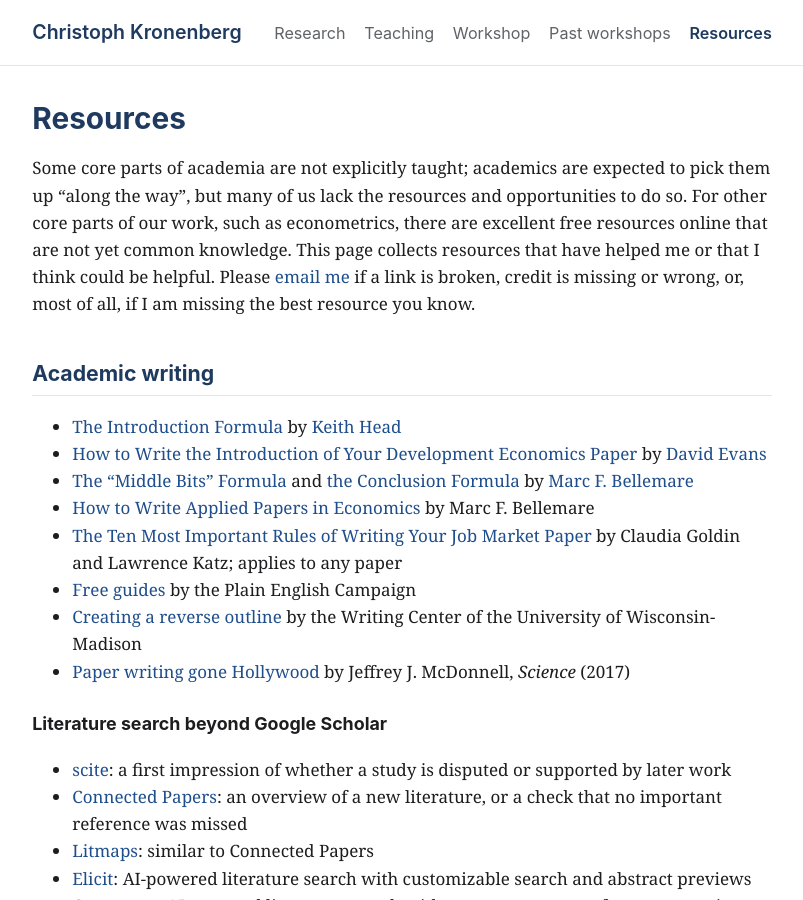
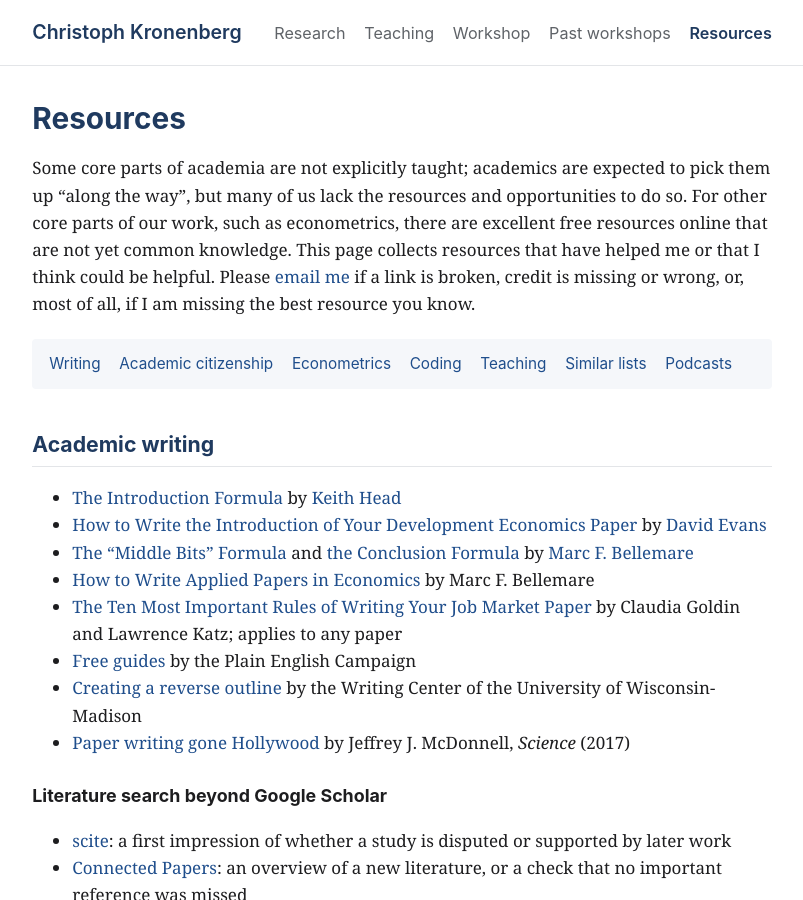
Before and after one commit to christophkronenberg/christophkronenberg.github.io, a Jekyll site: the page built from resources.md, in a window 1280 px wide and 900 px high. Shown: the whole window, without its empty margins (238-1041 px from the left). Built offline with Jekyll 4.4.1, drawn with Linux system fonts in a browser that asks for light colours.

Commit message:
Resources: add table of contents

```diff
--- a/resources.md
+++ b/resources.md
@@ -6,6 +6,16 @@ description: Resources on academic writing, econometrics, coding and teaching in
 ---
 
 Some core parts of academia are not explicitly taught; academics are expected to pick them up "along the way", but many of us lack the resources and opportunities to do so. For other core parts of our work, such as econometrics, there are excellent free resources online that are not yet common knowledge. This page collects resources that have helped me or that I think could be helpful. Please [email me](mailto:christoph.kronenberg@uni-due.de) if a link is broken, credit is missing or wrong, or, most of all, if I am missing the best resource you know.
+
+<nav class="toc" aria-label="Sections">
+  <a href="#academic-writing">Writing</a>
+  <a href="#academic-citizenship">Academic citizenship</a>
+  <a href="#econometrics">Econometrics</a>
+  <a href="#coding">Coding</a>
+  <a href="#teaching">Teaching</a>
+  <a href="#similar-lists-by-others">Similar lists</a>
+  <a href="#podcasts">Podcasts</a>
+</nav>
 
 ## Academic writing
 
```
